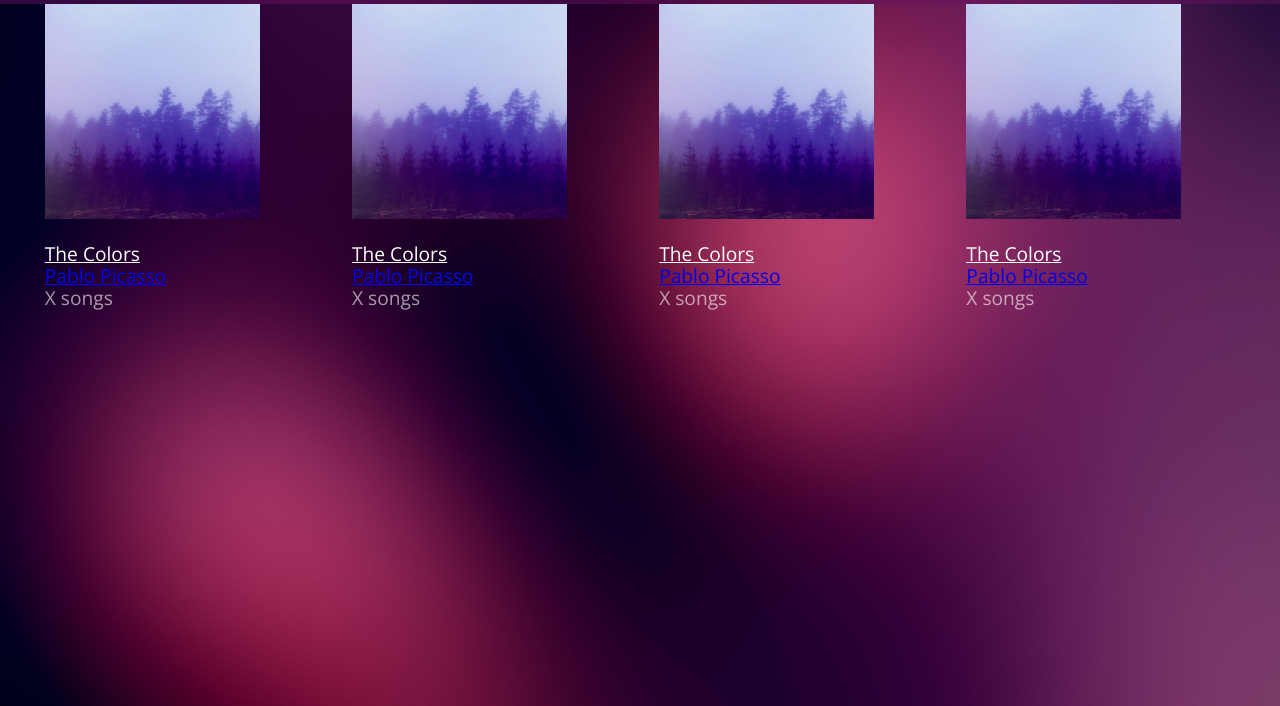
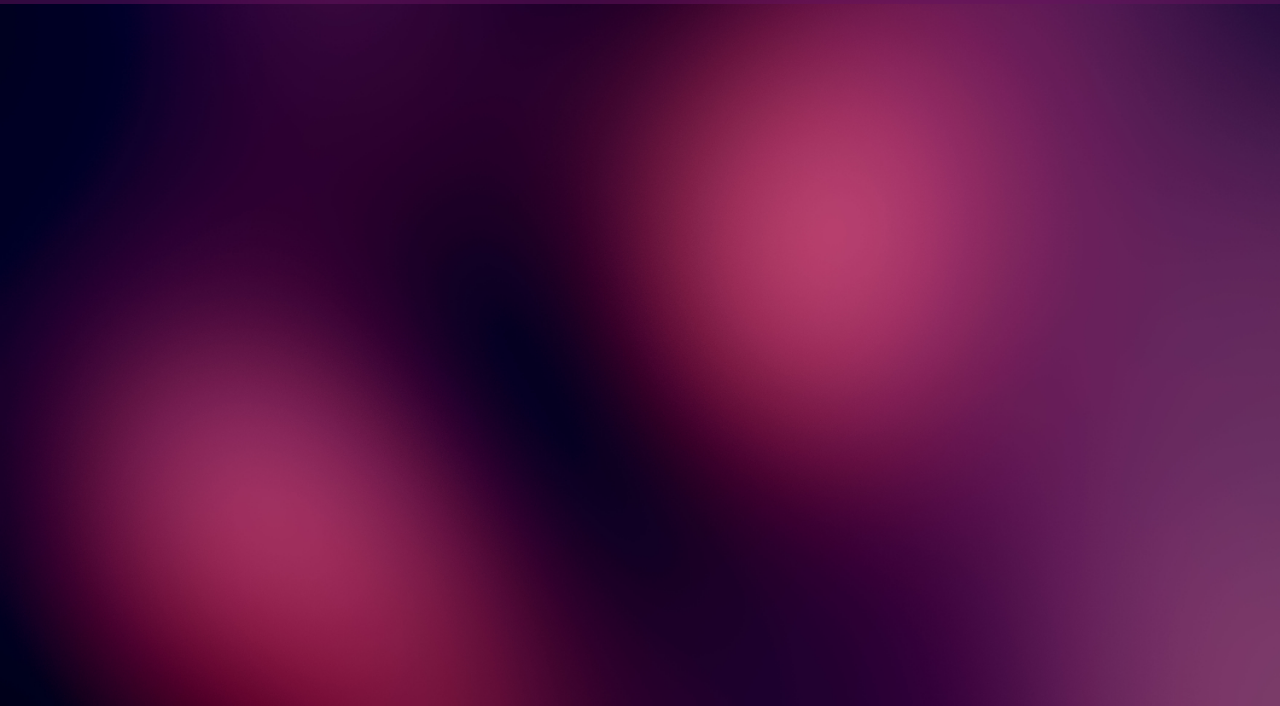
Before and after one commit to 206Tony/bloc-jams, a website: page collection.html in a window 1280 px wide. Shown: the part 94-800 px from the top of the page. Drawn offline with nearby package versions, Linux system fonts and the light colour scheme.

Commit message:
checkpoint-10-DOM-collectionView

```diff
--- a/collection.html
+++ b/collection.html
@@ -18,60 +18,6 @@
                  <a href="collection.html" class="navbar-link">collection</a>
              </div>
          </nav>
-
-     <section class="album-covers container clearfix">
-         <div class="collection-album-container column fourth">
-             <img src="assets/images/album_covers/01.png"/>
-             <div class="collection-album-info caption">
-                 <p>
-                     <a class="album-name" href="album.html">The Colors</a>
-                     <br/>
-                     <a href="album.html">Pablo Picasso</a>
-                     <br/>
-                     X songs
-                     <br/>
-                 </p>
-             </div>
-         </div>
-         <div class="collection-album-container column fourth">
-             <img src="assets/images/album_covers/01.png"/>
-             <div class="collection-album-info caption">
-                 <p>
-                     <a class="album-name" href="#">The Colors</a>
-                     <br/>
-                     <a href="#">Pablo Picasso</a>
-                     <br/>
-                     X songs
-                     <br/>
-                 </p>
-             </div>
-         </div>
-         <div class="collection-album-container column fourth">
-             <img src="assets/images/album_covers/01.png"/>
-             <div class="collection-album-info caption">
-                 <p>
-                     <a class="album-name" href="#">The Colors</a>
-                     <br/>
-                     <a href="#">Pablo Picasso</a>
-                     <br/>
-                     X songs
-                     <br/>
-                 </p>
-             </div>
-         </div>
-         <div class="collection-album-container column fourth">
-             <img src="assets/images/album_covers/01.png"/>
-             <div class="collection-album-info caption">
-                 <p>
-                     <a class="album-name" href="#">The Colors</a>
-                     <br/>
-                     <a href="#">Pablo Picasso</a>
-                     <br/>
-                     X songs
-                     <br/>
-                 </p>
-             </div>
-         </div>
-     </section>
+         <script src="scripts/collection.js"></script>
      </body>
  </html>
```
Also changed, not shown: scripts/collection.js (added).
